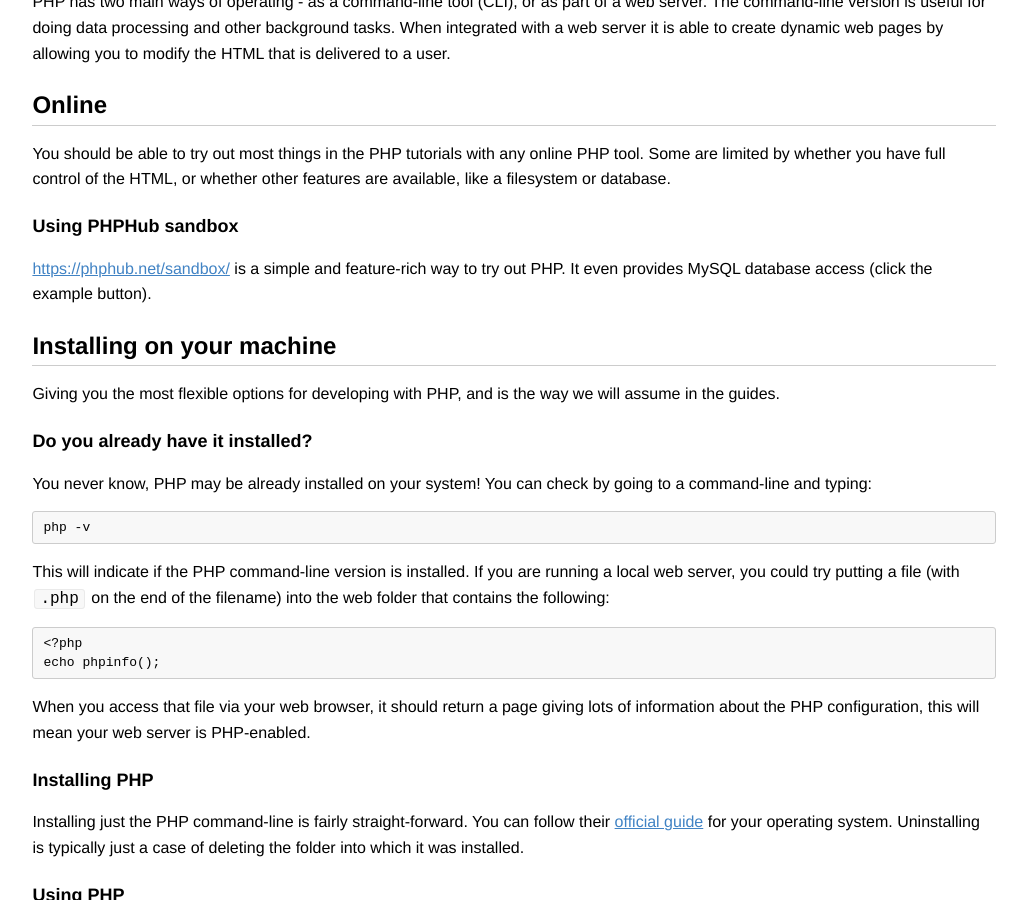
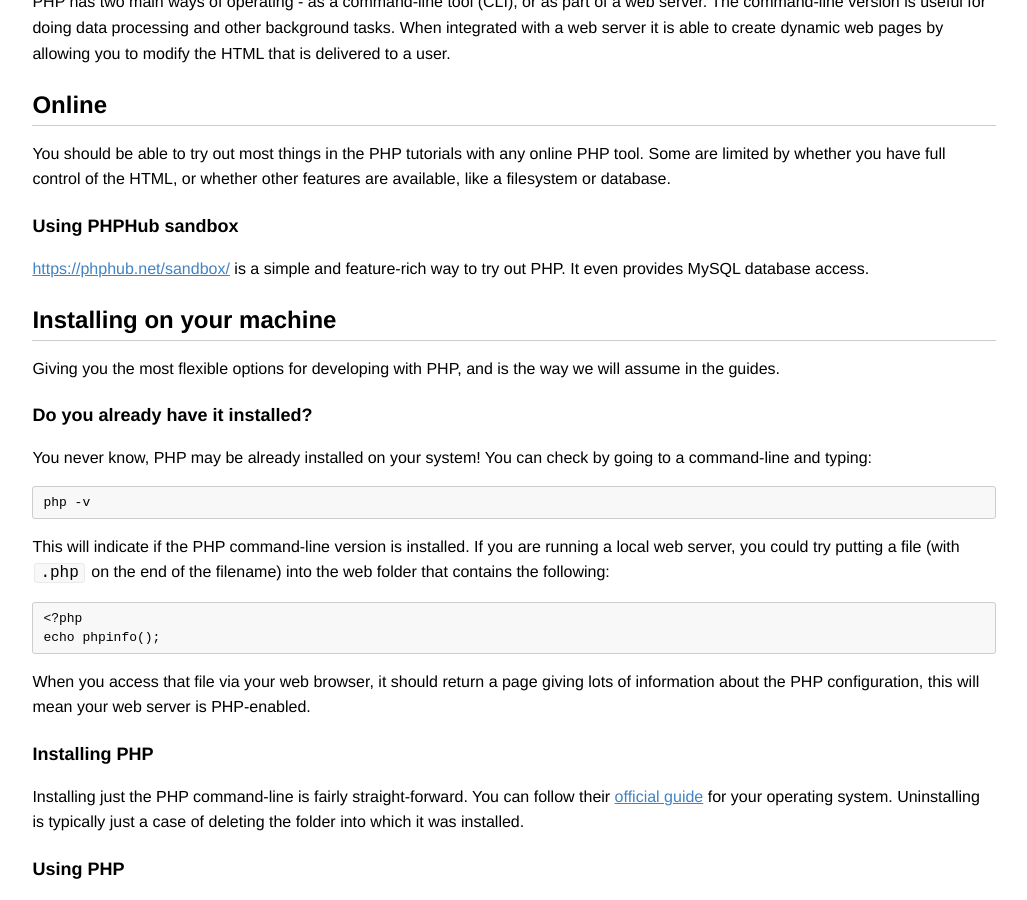
Before and after one commit to codebar/tutorials, a Jekyll site: the page built from php/using-php/simple.md, in a window 1280 px wide and 900 px high, scrolled down 349 px. Shown: the whole window, without its empty margins (126-1153 px from the left). Built offline with Jekyll 4.4.1, drawn with Linux system fonts in a browser that asks for light colours.

Commit message:
Fix description

```diff
--- a/php/using-php/simple.md
+++ b/php/using-php/simple.md
@@ -16,7 +16,7 @@ You should be able to try out most things in the PHP tutorials with any online P
 
 ### Using PHPHub sandbox
 
-[https://phphub.net/sandbox/](https://phphub.net/sandbox/) is a simple and feature-rich way to try out PHP. It even provides MySQL database access (click the example button).
+[https://phphub.net/sandbox/](https://phphub.net/sandbox/) is a simple and feature-rich way to try out PHP. It even provides MySQL database access.
 
 
 ## Installing on your machine
```
